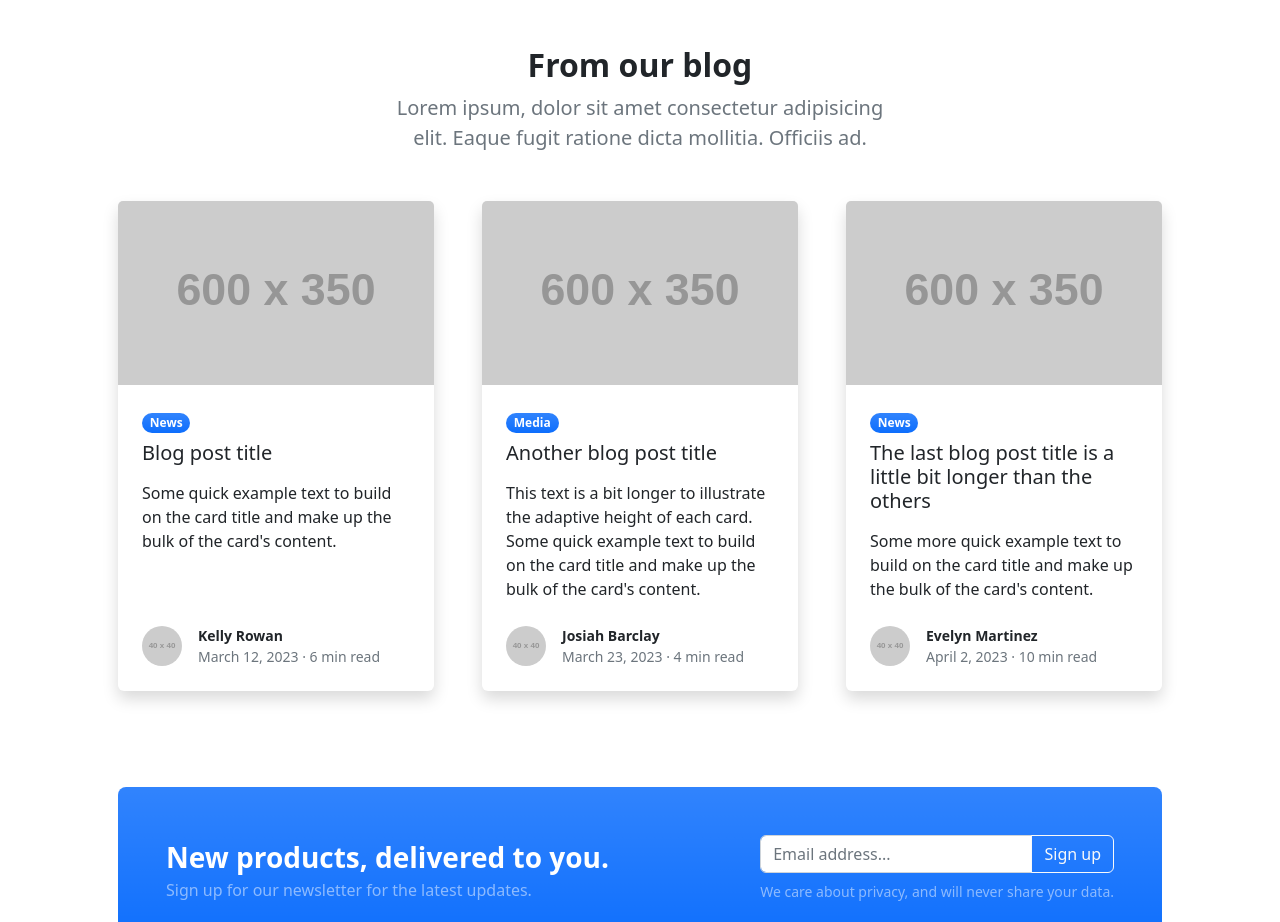
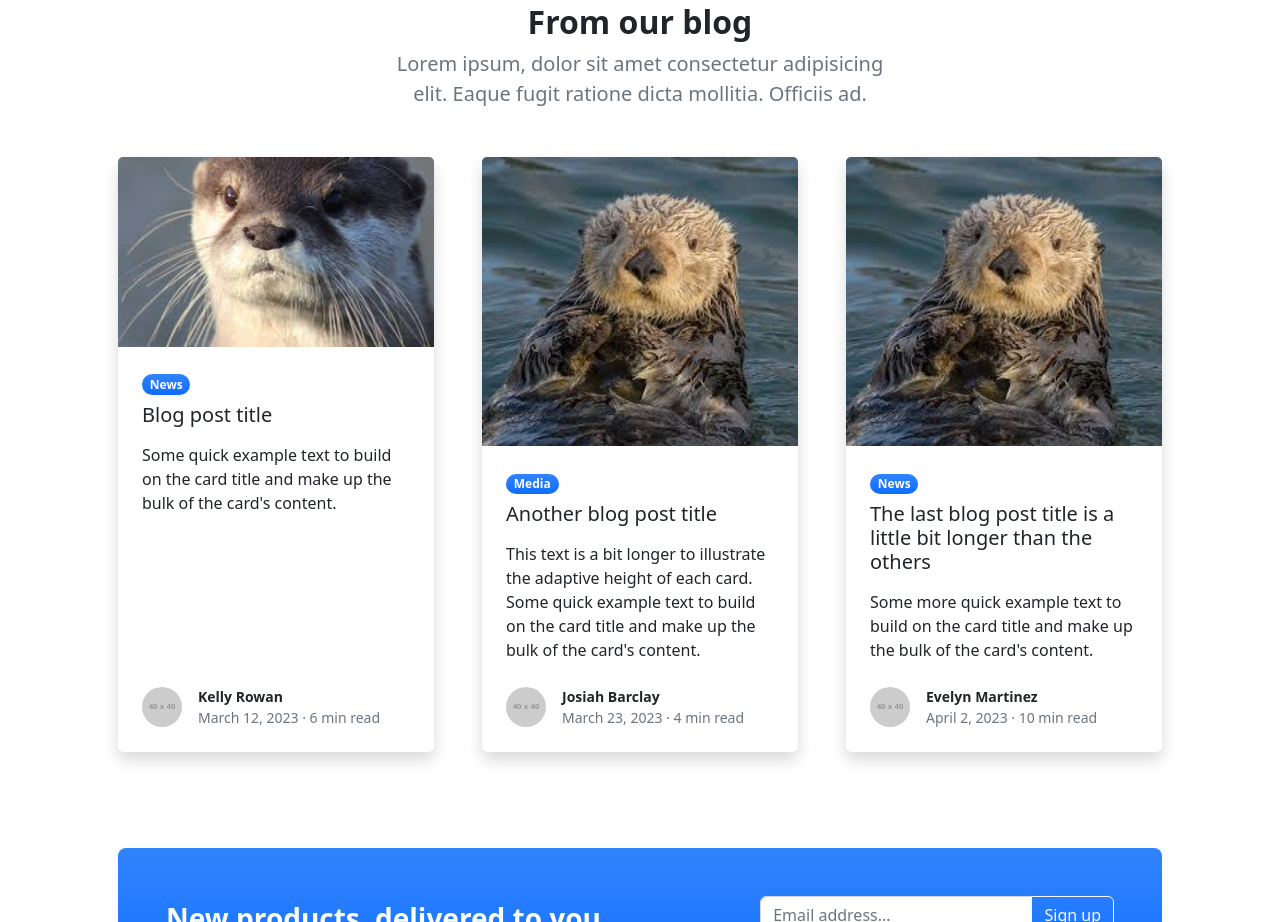
Before and after one commit to Drwrg/my-website, a plain HTML site: page startbootstrap-modern-business-gh-pages/index.html in a window 1280 px wide. Shown: the part 1545-2467 px from the top of the page. Drawn offline with nearby package versions, Linux system fonts and the light colour scheme; placeholder pictures from the web are drawn by us.

Commit message:
add otter image

```diff
--- a/startbootstrap-modern-business-gh-pages/index.html
+++ b/startbootstrap-modern-business-gh-pages/index.html
@@ -59,7 +59,7 @@
                                 </div>
                             </div>
                         </div>
-                        <div class="col-xl-5 col-xxl-6 d-none d-xl-block text-center"><img class="img-fluid rounded-3 my-5" src="https://dummyimage.com/600x400/343a40/6c757d" alt="..." /></div>
+                        <div class="col-xl-5 col-xxl-6 d-none d-xl-block text-center"><img class="img-fluid rounded-3 my-5" src="assets/Otter-1.jpg" alt="..." /></div>
                     </div>
                 </div>
             </header>
@@ -129,7 +129,7 @@
                     <div class="row gx-5">
                         <div class="col-lg-4 mb-5">
                             <div class="card h-100 shadow border-0">
-                                <img class="card-img-top" src="https://dummyimage.com/600x350/ced4da/6c757d" alt="..." />
+                                <img class="card-img-top" src="assets/Otter-2.jpg" alt="..." />
                                 <div class="card-body p-4">
                                     <div class="badge bg-primary bg-gradient rounded-pill mb-2">News</div>
                                     <a class="text-decoration-none link-dark stretched-link" href="#!"><h5 class="card-title mb-3">Blog post title</h5></a>
@@ -150,7 +150,7 @@
                         </div>
                         <div class="col-lg-4 mb-5">
                             <div class="card h-100 shadow border-0">
-                                <img class="card-img-top" src="https://dummyimage.com/600x350/adb5bd/495057" alt="..." />
+                                <img class="card-img-top" src="assets/Otter3.jpg" alt="..." />
                                 <div class="card-body p-4">
                                     <div class="badge bg-primary bg-gradient rounded-pill mb-2">Media</div>
                                     <a class="text-decoration-none link-dark stretched-link" href="#!"><h5 class="card-title mb-3">Another blog post title</h5></a>
@@ -171,7 +171,7 @@
                         </div>
                         <div class="col-lg-4 mb-5">
                             <div class="card h-100 shadow border-0">
-                                <img class="card-img-top" src="https://dummyimage.com/600x350/6c757d/343a40" alt="..." />
+                                <img class="card-img-top" src="assets/Otter3.jpg" alt="..." />
                                 <div class="card-body p-4">
                                     <div class="badge bg-primary bg-gradient rounded-pill mb-2">News</div>
                                     <a class="text-decoration-none link-dark stretched-link" href="#!"><h5 class="card-title mb-3">The last blog post title is a little bit longer than the others</h5></a>
```
Also changed, not shown: startbootstrap-modern-business-gh-pages/assets/Otter-1.jpg (added), startbootstrap-modern-business-gh-pages/assets/Otter-2.jpg (added), startbootstrap-modern-business-gh-pages/assets/Otter3.jpg (added).
